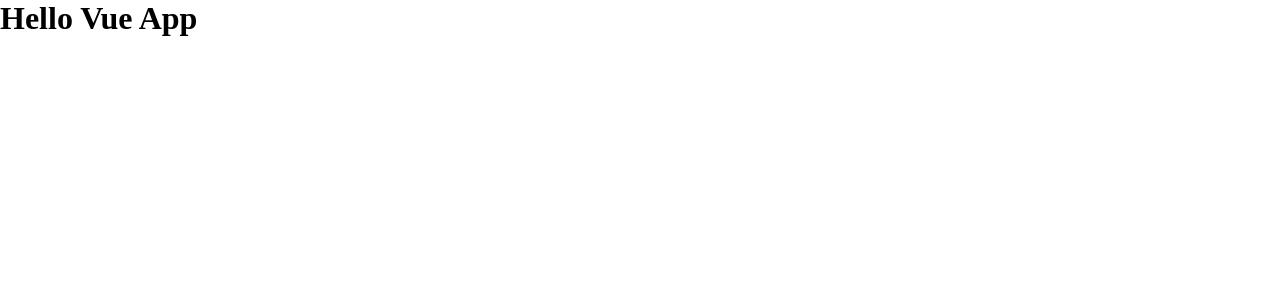
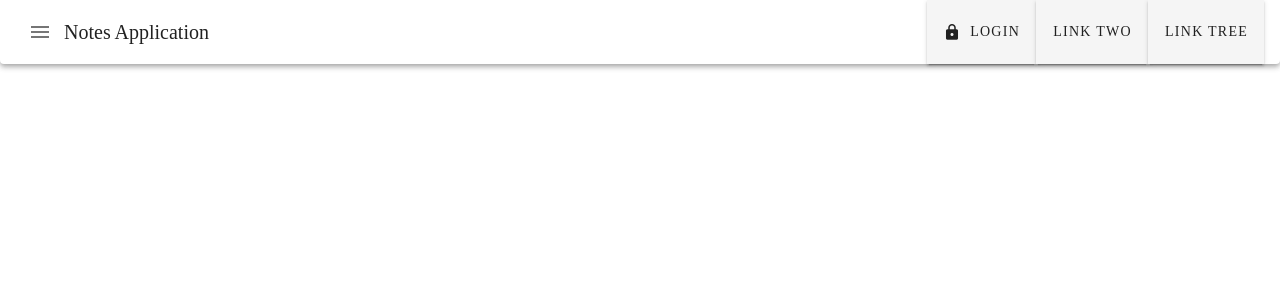
Before and after one commit to morfeii/spa-vue-app, a Vue app: page / in a window 1280 px wide. Shown: the top 300 px of the page. Built offline with nearby package versions, Linux system fonts and the light colour scheme.

Commit message:
add navbar

```diff
--- a/src/App.vue
+++ b/src/App.vue
@@ -1,8 +1,70 @@
 <template>
-<h1>Hello Vue App</h1>
+  <v-card
+    color="grey lighten-4"
+    flat
+    height="200px"
+    tile
+  >
+    <v-navigation-drawer
+      app
+      temporary
+      v-model="drawer"
+      >
+        <v-list>
+          <v-list-item
+            v-for="link of links"
+            :key="link.title"
+            :to="link.url"
+          >
+            <v-list-item-icon>
+              <v-icon left>{{link.icon}}</v-icon>
+            </v-list-item-icon>
+
+            <v-list-item-content>
+              <v-list-item-title v-text="link.title"></v-list-item-title>
+            </v-list-item-content>
+          </v-list-item>
+        </v-list>
+      </v-navigation-drawer>
+    <v-toolbar color="purple">
+      <v-app-bar-nav-icon
+        @click="drawer = !drawer"
+        class="d-none"
+      ></v-app-bar-nav-icon>
+      <v-toolbar-title>Notes Application</v-toolbar-title>
+      <v-spacer></v-spacer>
+      <v-toolbar-items class="hidden-sm-and-down">
+        <v-btn
+        flat
+        v-for="link in links"
+        :key="link.title"
+        :to="link.url"
+        >
+          <v-icon left>{{link.icon}}</v-icon>
+          Login
+        </v-btn>
+
+        <v-btn flat>
+          Link Two
+        </v-btn>
+
+        <v-btn flat>
+          Link Tree
+        </v-btn>
+      </v-toolbar-items>
+    </v-toolbar>
+  </v-card>
 </template>
 
 <script>
 export default {
+  data() {
+    return {
+      drawer: false,
+      links: [
+        { title: 'Login', icon: 'mdi-lock', url: '/login' },
+      ],
+    };
+  },
 };
 </script>
```
